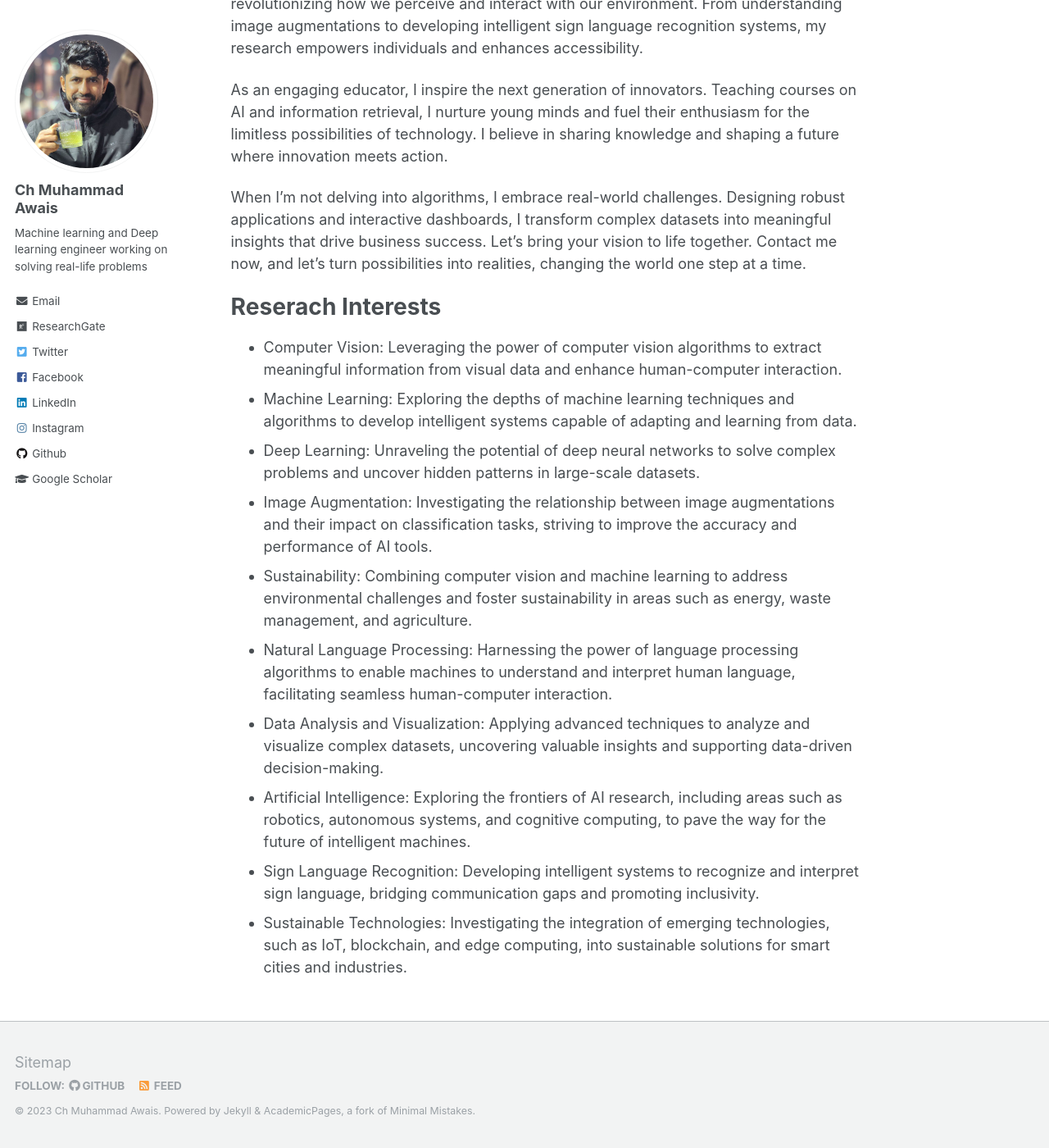
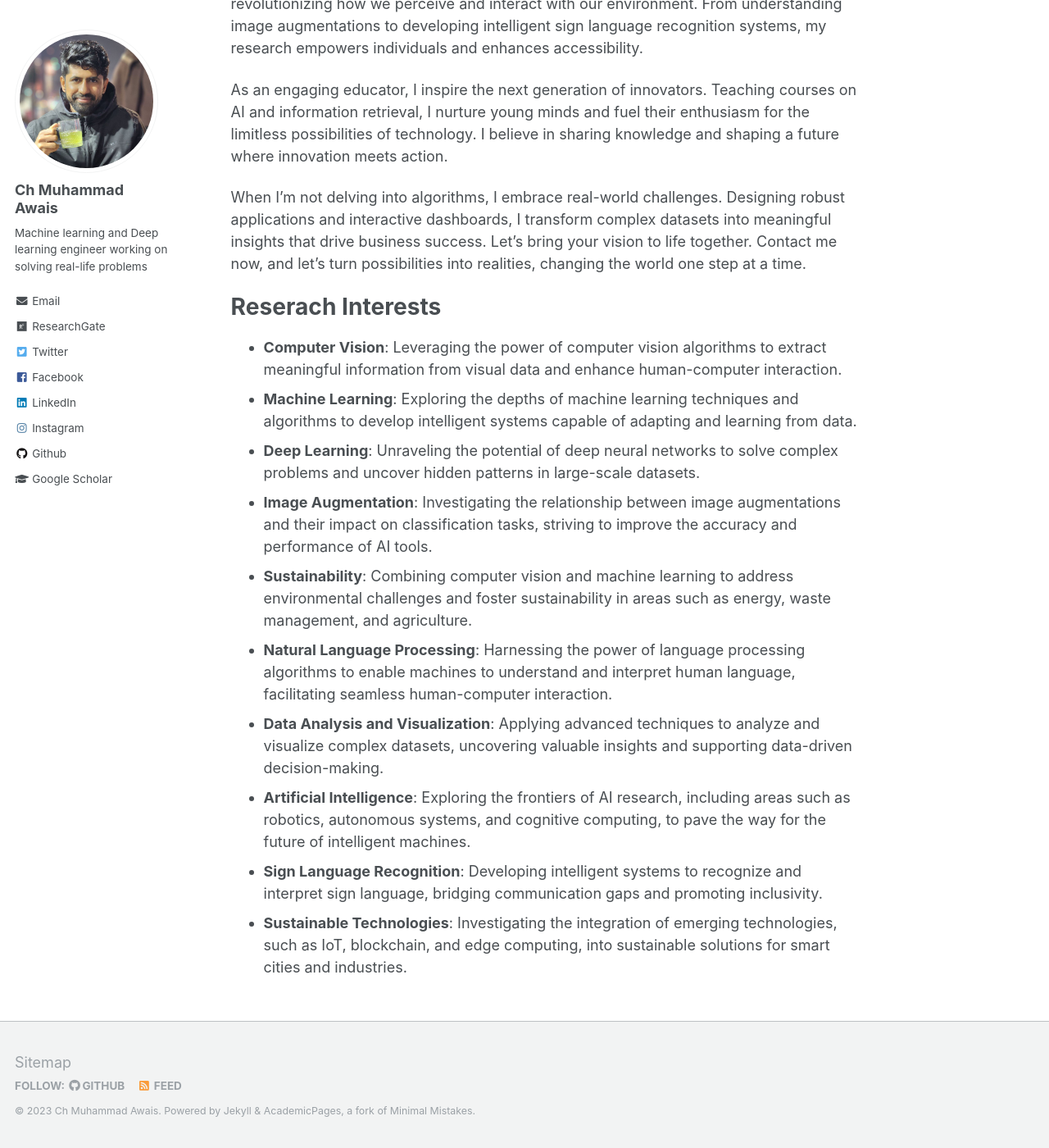
Before and after one commit to cm-awais/cm-awais.github.io, a Jekyll site: the page built from _pages/about.md, in a window 1280 px wide and 1400 px high, scrolled down 223 px. Shown: the whole window at 82% size. Built offline with Jekyll 4.4.1, drawn with Linux system fonts in a browser that asks for light colours.

Commit message:
Update about.md

```diff
--- a/_pages/about.md
+++ b/_pages/about.md
@@ -15,13 +15,13 @@ When I'm not delving into algorithms, I embrace real-world challenges. Designing
 
 Reserach Interests
 ======
-* Computer Vision: Leveraging the power of computer vision algorithms to extract meaningful information from visual data and enhance human-computer interaction.
-* Machine Learning: Exploring the depths of machine learning techniques and algorithms to develop intelligent systems capable of adapting and learning from data.
-* Deep Learning: Unraveling the potential of deep neural networks to solve complex problems and uncover hidden patterns in large-scale datasets.
-* Image Augmentation: Investigating the relationship between image augmentations and their impact on classification tasks, striving to improve the accuracy and performance of AI tools.
-* Sustainability: Combining computer vision and machine learning to address environmental challenges and foster sustainability in areas such as energy, waste management, and agriculture.
-* Natural Language Processing: Harnessing the power of language processing algorithms to enable machines to understand and interpret human language, facilitating seamless human-computer interaction.
-* Data Analysis and Visualization: Applying advanced techniques to analyze and visualize complex datasets, uncovering valuable insights and supporting data-driven decision-making.
-* Artificial Intelligence: Exploring the frontiers of AI research, including areas such as robotics, autonomous systems, and cognitive computing, to pave the way for the future of intelligent machines.
-* Sign Language Recognition: Developing intelligent systems to recognize and interpret sign language, bridging communication gaps and promoting inclusivity.
-* Sustainable Technologies: Investigating the integration of emerging technologies, such as IoT, blockchain, and edge computing, into sustainable solutions for smart cities and industries.
+* **Computer Vision**: Leveraging the power of computer vision algorithms to extract meaningful information from visual data and enhance human-computer interaction.
+* **Machine Learning**: Exploring the depths of machine learning techniques and algorithms to develop intelligent systems capable of adapting and learning from data.
+* **Deep Learning**: Unraveling the potential of deep neural networks to solve complex problems and uncover hidden patterns in large-scale datasets.
+* **Image Augmentation**: Investigating the relationship between image augmentations and their impact on classification tasks, striving to improve the accuracy and performance of AI tools.
+* **Sustainability**: Combining computer vision and machine learning to address environmental challenges and foster sustainability in areas such as energy, waste management, and agriculture.
+* **Natural Language Processing**: Harnessing the power of language processing algorithms to enable machines to understand and interpret human language, facilitating seamless human-computer interaction.
+* **Data Analysis and Visualization**: Applying advanced techniques to analyze and visualize complex datasets, uncovering valuable insights and supporting data-driven decision-making.
+* **Artificial Intelligence**: Exploring the frontiers of AI research, including areas such as robotics, autonomous systems, and cognitive computing, to pave the way for the future of intelligent machines.
+* **Sign Language Recognition**: Developing intelligent systems to recognize and interpret sign language, bridging communication gaps and promoting inclusivity.
+* **Sustainable Technologies**: Investigating the integration of emerging technologies, such as IoT, blockchain, and edge computing, into sustainable solutions for smart cities and industries.
```
